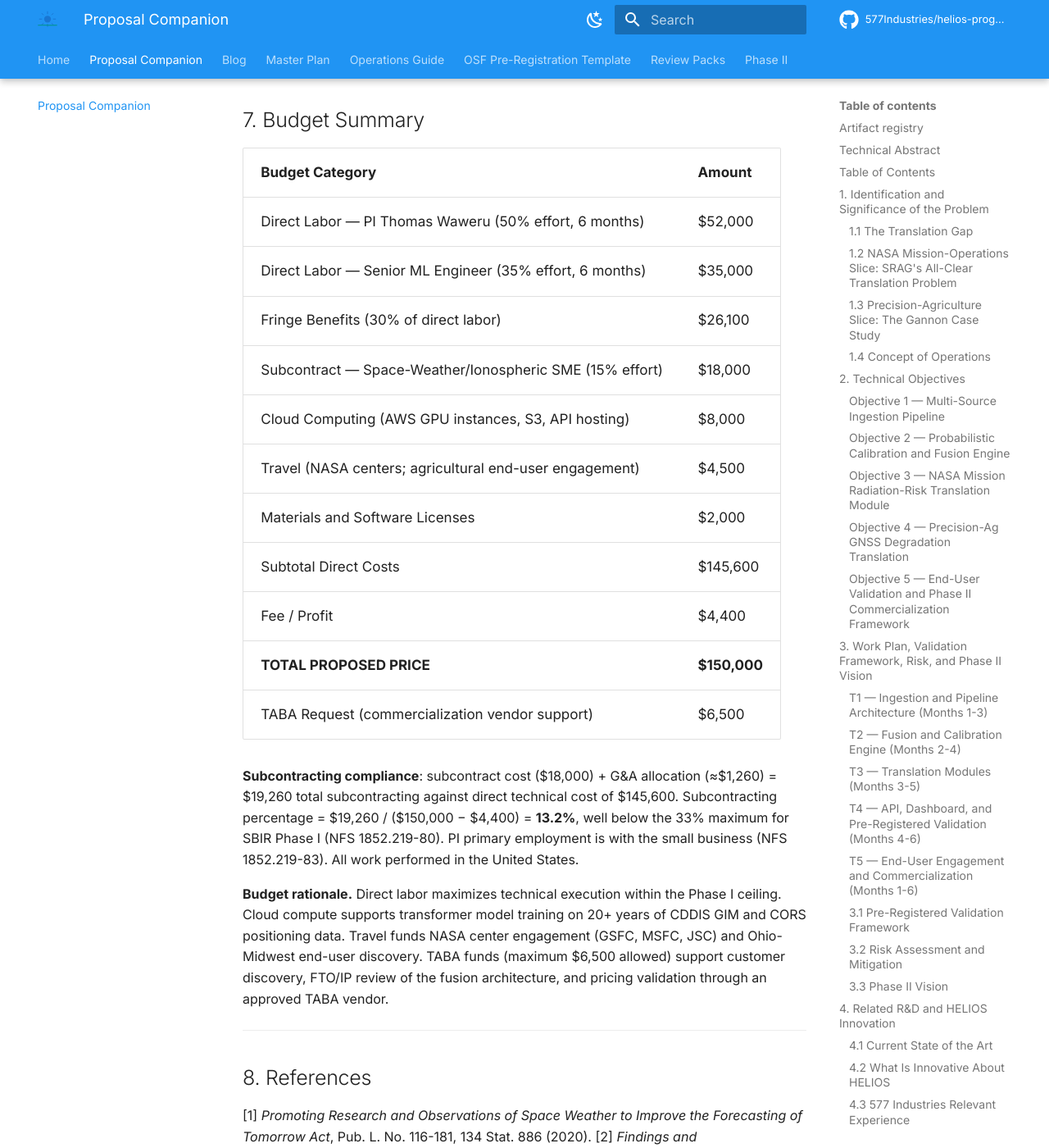
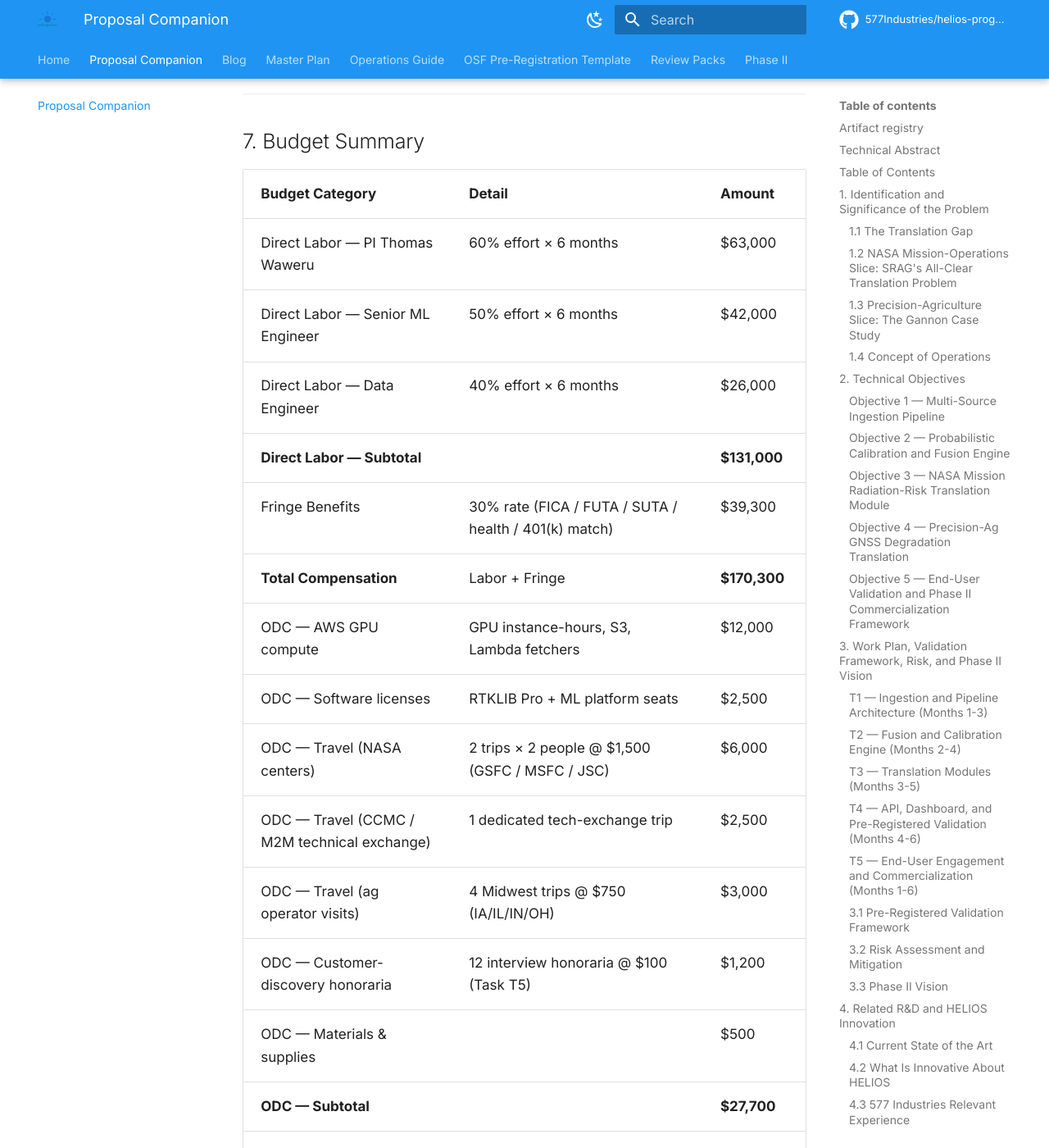
Before and after one commit to 577Industries/helios-program, an MkDocs documentation site: the page built from docs/companion.md, in a window 1280 px wide and 1400 px high, scrolled down 19324 px. Shown: the whole window at 82% size. Built offline with MkDocs 1.6.1 and Material for MkDocs 9.7.7, drawn with Linux system fonts in a browser that asks for light colours; comment, search, counter and statistics services are not loaded; some of the changed text lies outside the part shown.

Commit message:
docs(companion): reconcile §3 + §5.2 + §7 budget to $225K (Phase I cap)
Apply the Phase F companion §7 patch ($150K → $225K), and propagate
budget-numeric consistency to §3 and §5.2:

- §7 Budget Summary: rebuilt as a 3-column line-item table at $225K total
  (Direct Labor $131K across PI 60% + Sr ML Eng 50% + Data Eng 40%; Fringe
  30%; ODC $27.7K with expanded NASA-center + CCMC + ag-operator travel;
  OSU Byrd Polar and Climate Research Center subcontract $25K = 11.1%
  well below 33% cap; fee ~0.9%; TABA $6,500 additive).
- §3 Work Plan intro: $150,000 → $225,000 plus $6,500 TABA.
- §5.2 Facilities: AWS cloud compute $8,000 → $12,000 (matches §7 ODC).

Reconciliation grep (post-commit):
  $225,000 ≥3 ✓ · $150,000 0 ✓ · 11.1% ≥1 ✓ · 13.2% 0 ✓
  Byrd ≥1 ✓ · $12,000 ≥1 ✓

Patch source: ~/577i-Projects/SBIR Working Folder/NASA/reference/companion_section_7_update.md
Reconciled with: submission/HELIOS_PhaseI_Cost_Volume.xlsx (7-sheet, $225K base).

Drift NOT touched in this commit (low-priority follow-up):
  - §5.1 Personnel effort levels (PI 50% / Sr ML 35% / SME 15%) — should
    update to PI 60% / Sr ML 50% / Data Eng 40% / SME ~250 hrs sub.
  - CLAUDE.md L53 ($150K budget mention in funding context block).

Co-Authored-By: Claude Opus 4.7 (1M context) <noreply@anthropic.com>

```diff
--- a/companion/companion.md
+++ b/companion/companion.md
@@ -150,7 +150,7 @@ The equipment translation layer applies receiver-family-specific transfer functi
 
 ## 3. Work Plan, Validation Framework, Risk, and Phase II Vision
 
-Phase I executes over six months across five concurrent tasks (T1-T5) aligned with the technical objectives. Total proposed price: $150,000 plus $6,500 TABA.
+Phase I executes over six months across five concurrent tasks (T1-T5) aligned with the technical objectives. Total proposed price: $225,000 plus $6,500 TABA (see §7 for line-item budget).
 
 ### T1 — Ingestion and Pipeline Architecture (Months 1-3)
 
@@ -256,7 +256,7 @@ The novelty claim is framed conservatively. HELIOS is innovative in five specifi
 
 ### 5.2 Facilities and Equipment
 
-577 Industries operates from Columbus, OH. No major capital equipment is required for this software-centric Phase I, concentrating funds on labor, validation, and stakeholder engagement. Facilities include AWS cloud compute (GPU instances for ML training; $8,000 budgeted), the FORGE OS containerized ML pipeline, secured developer workstations, and access to public archives (CDDIS, DONKI, SWPC, GOES, DSCOVR, IGS, NGS CORS) requiring no special agreements.
+577 Industries operates from Columbus, OH. No major capital equipment is required for this software-centric Phase I, concentrating funds on labor, validation, and stakeholder engagement. Facilities include AWS cloud compute (GPU instances for ML training; $12,000 budgeted), the FORGE OS containerized ML pipeline, secured developer workstations, and access to public archives (CDDIS, DONKI, SWPC, GOES, DSCOVR, IGS, NGS CORS) requiring no special agreements.
 
 ### 5.3 NASA Center Engagement
 
@@ -322,23 +322,32 @@ The hybrid open/private architecture supports this: the fusion-engine framework
 
 ## 7. Budget Summary
 
-| Budget Category | Amount |
-|---|---|
-| Direct Labor — PI Thomas Waweru (50% effort, 6 months) | $52,000 |
-| Direct Labor — Senior ML Engineer (35% effort, 6 months) | $35,000 |
-| Fringe Benefits (30% of direct labor) | $26,100 |
-| Subcontract — Space-Weather/Ionospheric SME (15% effort) | $18,000 |
-| Cloud Computing (AWS GPU instances, S3, API hosting) | $8,000 |
-| Travel (NASA centers; agricultural end-user engagement) | $4,500 |
-| Materials and Software Licenses | $2,000 |
-| Subtotal Direct Costs | $145,600 |
-| Fee / Profit | $4,400 |
-| **TOTAL PROPOSED PRICE** | **$150,000** |
-| TABA Request (commercialization vendor support) | $6,500 |
+| Budget Category | Detail | Amount |
+|---|---|---|
+| Direct Labor — PI Thomas Waweru | 60% effort × 6 months | $63,000 |
+| Direct Labor — Senior ML Engineer | 50% effort × 6 months | $42,000 |
+| Direct Labor — Data Engineer | 40% effort × 6 months | $26,000 |
+| **Direct Labor — Subtotal** |  | **$131,000** |
+| Fringe Benefits | 30% rate (FICA / FUTA / SUTA / health / 401(k) match) | $39,300 |
+| **Total Compensation** | Labor + Fringe | **$170,300** |
+| ODC — AWS GPU compute | GPU instance-hours, S3, Lambda fetchers | $12,000 |
+| ODC — Software licenses | RTKLIB Pro + ML platform seats | $2,500 |
+| ODC — Travel (NASA centers) | 2 trips × 2 people @ $1,500 (GSFC / MSFC / JSC) | $6,000 |
+| ODC — Travel (CCMC / M2M technical exchange) | 1 dedicated tech-exchange trip | $2,500 |
+| ODC — Travel (ag operator visits) | 4 Midwest trips @ $750 (IA/IL/IN/OH) | $3,000 |
+| ODC — Customer-discovery honoraria | 12 interview honoraria @ $100 (Task T5) | $1,200 |
+| ODC — Materials & supplies |  | $500 |
+| **ODC — Subtotal** |  | **$27,700** |
+| Subcontract — **OSU Byrd Polar and Climate Research Center** | Space-Weather/Ionospheric SME (250 hrs @ $100/hr) | $25,000 |
+| **Direct Costs Subtotal** | Labor + Fringe + ODC + Subcontract | **$223,000** |
+| Fee / Profit | ~0.9% (constrained to maximize technical scope within cap) | $2,000 |
+| **TOTAL PROPOSED PRICE** | **Phase I base** | **$225,000** |
+| TABA Request (additive) | Customer discovery + FTO/IP review + pricing validation (BAA §3.1.5.9) | $6,500 |
+| **TOTAL REQUESTED** | Base + TABA | **$231,500** |
 
-**Subcontracting compliance**: subcontract cost ($18,000) + G&A allocation (≈$1,260) = $19,260 total subcontracting against direct technical cost of $145,600. Subcontracting percentage = $19,260 / ($150,000 − $4,400) = **13.2%**, well below the 33% maximum for SBIR Phase I (NFS 1852.219-80). PI primary employment is with the small business (NFS 1852.219-83). All work performed in the United States.
+**Subcontracting compliance.** Subcontract cost $25,000 against total proposed price $225,000 = **11.1%**, well below the 33% Phase I subcontracting ceiling per NFS 1852.219-80. PI primary employment is with the SBC (NFS 1852.219-83). All work performed in the United States. The TABA request is additive to the $225K base and excluded from the 33% subcontracting cap per BAA §3.1.5.9.
 
-**Budget rationale.** Direct labor maximizes technical execution within the Phase I ceiling. Cloud compute supports transformer model training on 20+ years of CDDIS GIM and CORS positioning data. Travel funds NASA center engagement (GSFC, MSFC, JSC) and Ohio-Midwest end-user discovery. TABA funds (maximum $6,500 allowed) support customer discovery, FTO/IP review of the fusion architecture, and pricing validation through an approved TABA vendor.
+**Budget rationale.** The Phase I plan executes through a three-person direct-labor team — PI Thomas Waweru, a Senior ML Engineer, and a Data Engineer — covering the four §3 objectives end-to-end (PI = fusion architecture + CCMC/SRAG engagement; Senior ML Engineer = TFT/transformer + BMA fusion; Data Engineer = connectors v0.3 + PPP/RTK pipeline). The **OSU Byrd Center subcontract** ($25K / 250 hours) brings complementary atmospheric and geomagnetic-coupling expertise that 577 Industries does not have in-house, and provides the independent SME review required to defend CCMC/SRAG-grade validation claims. Cloud compute ($12K) scales with BMA training across the 7 Table 4-1 training events plus 3 hold-out events. Expanded travel ($11.5K) covers two NASA centers, one dedicated CCMC technical-exchange trip, and four ag-operator visits across the IA/IL/IN/OH row-crop corridor. Fee is constrained to ~0.9% so the SBC accepts reduced profit to maximize technical scope within the cap. TABA funds (capped at $6,500) support customer-discovery facilitation, FTO/IP review of the fusion architecture, and pricing validation through an approved TABA vendor — additive to the $225K base.
 
 ---
 
```
